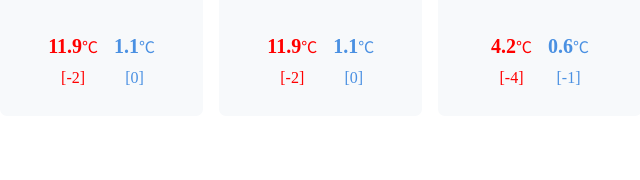
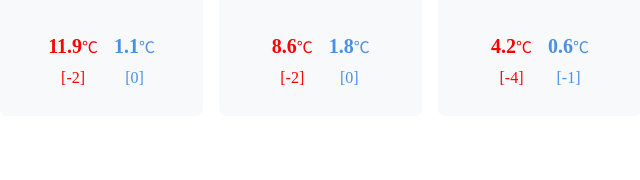
Before and after one commit to kanna-sato/web-frontend-exam-sato, a website: page index.html in a window 1280 px wide. Shown: the part 2431-2611 px from the top of the page, 100-740 px from the left. Drawn offline with nearby package versions, Linux system fonts and the light colour scheme; no server answers; a web font is replaced by a local one.

Commit message:
[add]テキスト修正

```diff
--- a/index.html
+++ b/index.html
@@ -146,8 +146,8 @@
               <p class="weather__text">曇り</p>
               <img src="static/img/200.svg" alt="曇りアイコン画像">
               <ul class="weather__date">
-                <li class="max"><span>11.9</span>℃<br>[-2]</li>
-                <li class="min"><span>1.1</span>℃<br>[0]</li>
+                <li class="max"><span>8.6</span>℃<br>[-2]</li>
+                <li class="min"><span>1.8</span>℃<br>[0]</li>
               </ul>
             </div>
           </div>
```
